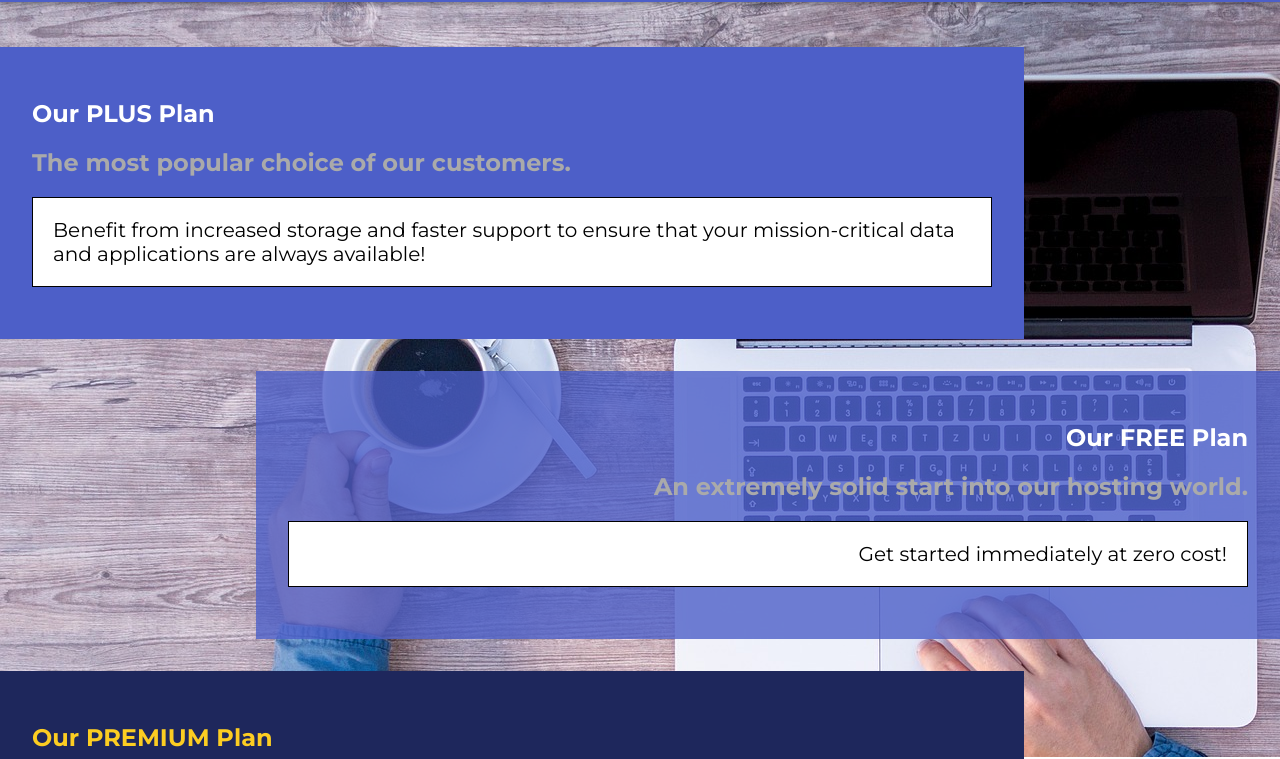
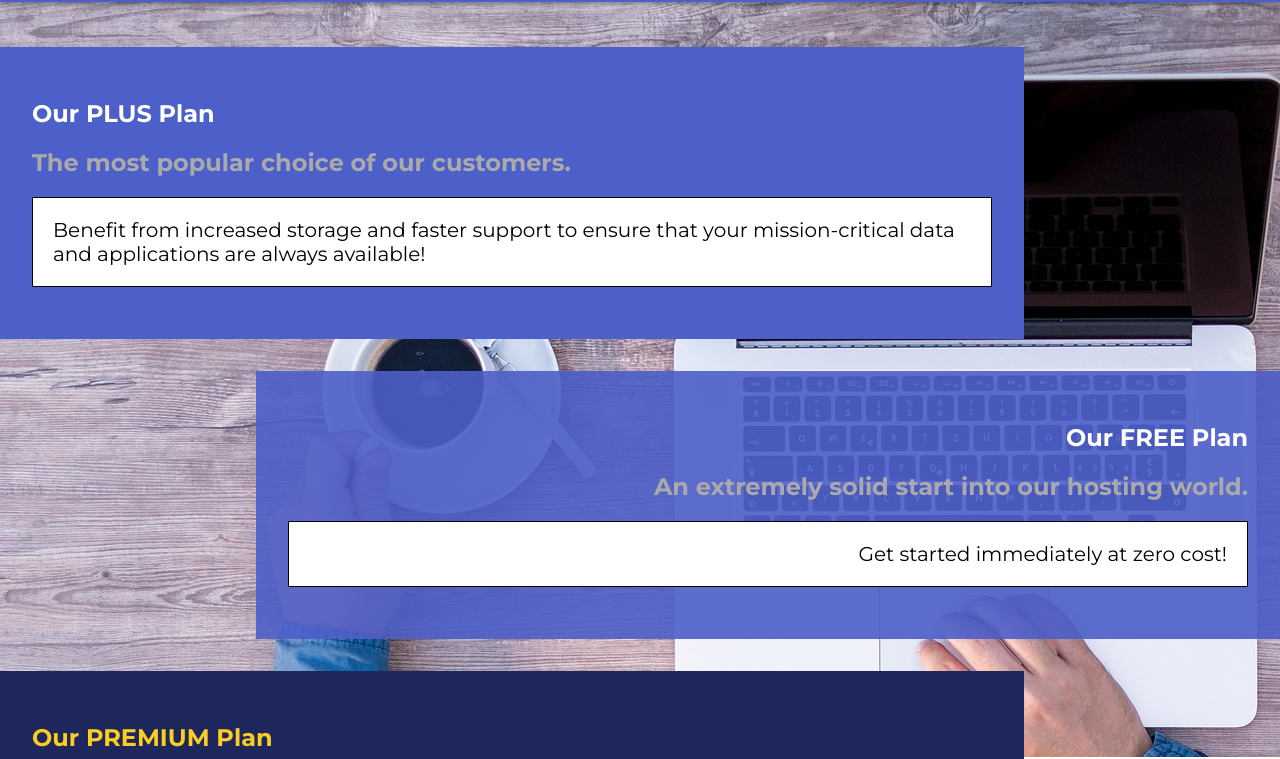
Before and after one commit to halbrookmichael/css, a plain HTML site: page packages/index.html in a window 1280 px wide. Shown: the part 43-802 px from the top of the page. Drawn offline with Linux system fonts and the light colour scheme.

Commit message:
commit from work

```diff
--- a/css/packages.css
+++ b/css/packages.css
@@ -21,11 +21,11 @@
 }
 
 .package:nth-of-type(1) {
-  background-color: rgb(77,95,200);
+  background-color: rgb(77, 95, 200);
 }
 
 .package:nth-of-type(2) {
-  background-color: rgba(77, 95, 200, .8);
+  background-color: rgba(77, 95, 200, .9);
   float: right; /* many problems */
   /* border-left: 5px solid #1e275c; */
   /* border-right: none; */
```
